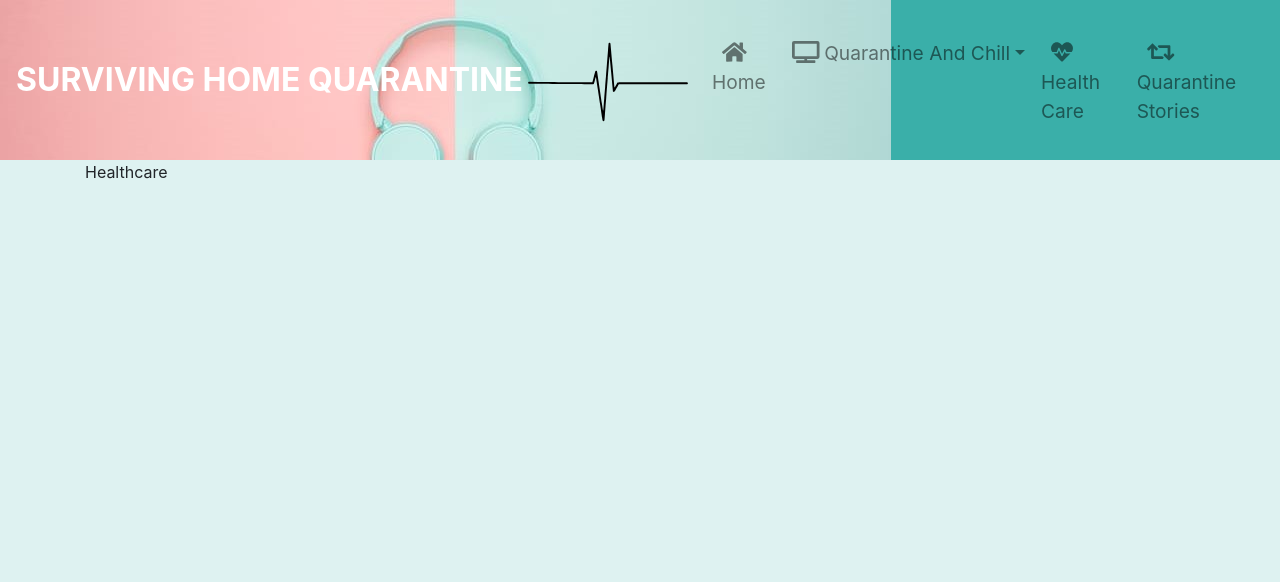
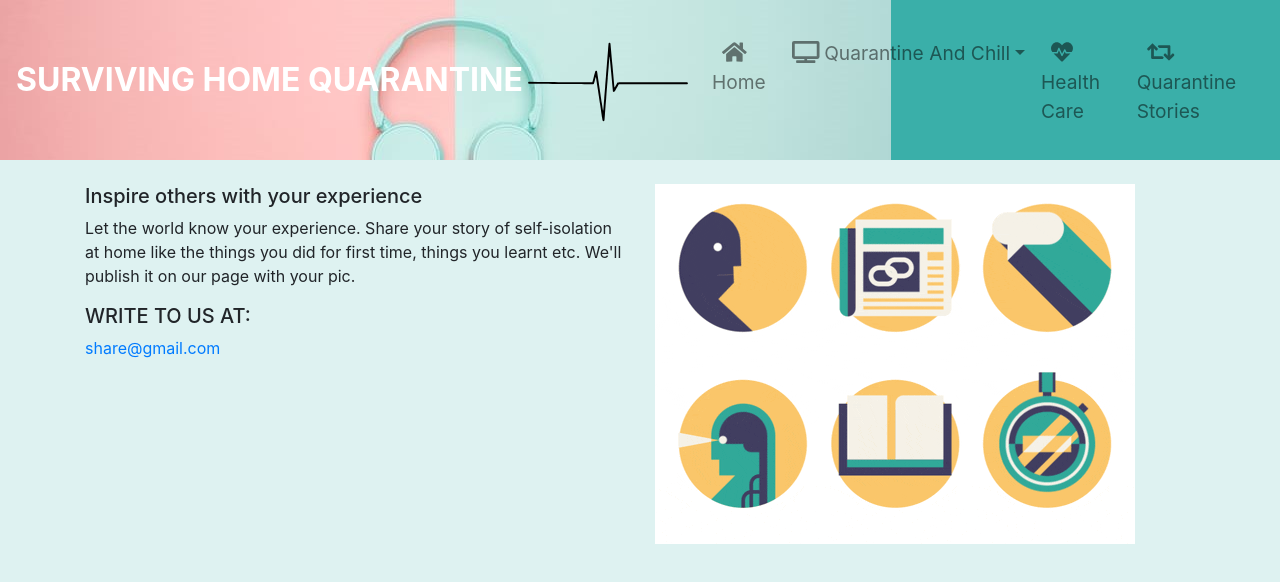
Before and after one commit to vijsharm/portal, a React (Create React App) app: page /blog in a window 1280 px wide. Shown: the top 582 px of the page. Built offline with nearby package versions, Linux system fonts and the light colour scheme.

Commit message:
share story

```diff
--- a/src/blog/blog.js
+++ b/src/blog/blog.js
@@ -1,9 +1,19 @@
 import React from 'react';
-import Header from '../header/header';
+import Share from '../assets/images/blog/share.gif';
 
 const Blog = () =>{
-    return <div>
-        Healthcare</div>
+    return <div className="row">
+        <div className="col-md-6">
+        <br/>
+        <h5>Inspire others with your experience</h5>
+        <p>Let the world know your experience. Share your story of self-isolation at home like the things you did for first time, things you learnt etc. We'll publish it on our page with your pic.  </p>
+        <h5>WRITE TO US AT:</h5>
+        <p><a href="mailto:share@gmail.com">share@gmail.com</a></p>
+        </div>
+        <div className="col-md-6"> <br/> <img src={Share}></img></div>
+
+
+        </div>
 }
 
 export default Blog;
```
Also changed, not shown: src/assets/images/blog/share.gif (added), src/assets/images/books/book.jpg (added).
